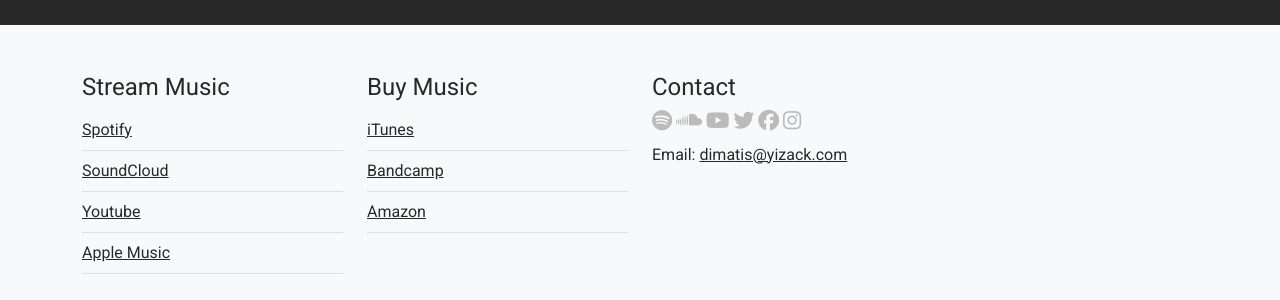
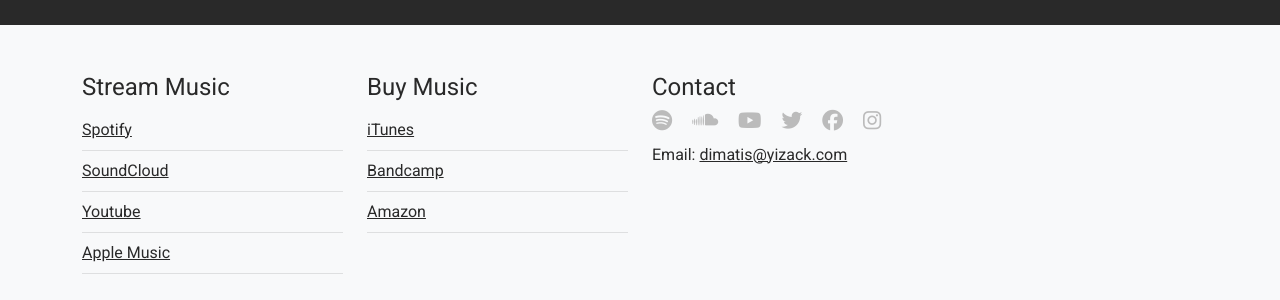
Before and after one commit to OlehBilozir/dimatis-website, a Jekyll site: the page built from album.md, in a window 1280 px wide and 1033 px high. Shown: the part 663-963 px from the top of the window. Built offline with Jekyll 4.4.1, drawn with Linux system fonts in a browser that asks for light colours; nearby versions of some CDN libraries.

Commit message:
Update footer.html

```diff
--- a/_includes/footer.html
+++ b/_includes/footer.html
@@ -27,19 +27,19 @@
           <div class="col-md-6">
             <h4>Contact</h4>
             <ul class="icons mb-0">
-              <li class="spotify">
+              <li class="spotify pe-3">
                 <a href="https://open.spotify.com/artist/0RAT9Q5WZwzJRJgTI38zJR" target="_blank"><i class="icon fab fa-spotify" aria-hidden="true"></i></a>
               </li>
-              <li class="soundcloud">
+              <li class="soundcloud pe-3">
                 <a href="https://soundcloud.com/dimatis" target="_blank"><i class="icon fab fa-soundcloud" aria-hidden="true"></i></a>
               </li>
-              <li class="youtube">
+              <li class="youtube pe-3">
                 <a href="https://youtube.com/dimatis" target="_blank"><i class="icon fab fa-youtube" aria-hidden="true"></i></a>
               </li>
-              <li class="twitter">
+              <li class="twitter pe-3">
                 <a href="https://twitter.com/dimatismusic" target="_blank"><i class="icon fab fa-twitter" aria-hidden="true"></i></a>
               </li>
-              <li class="facebook">
+              <li class="facebook pe-3">
                 <a href="https://facebook.com/dimatismusic" target="_blank"><i class="icon fab fa-facebook" aria-hidden="true"></i></a>
               </li>
               <li class="instagram">
```
